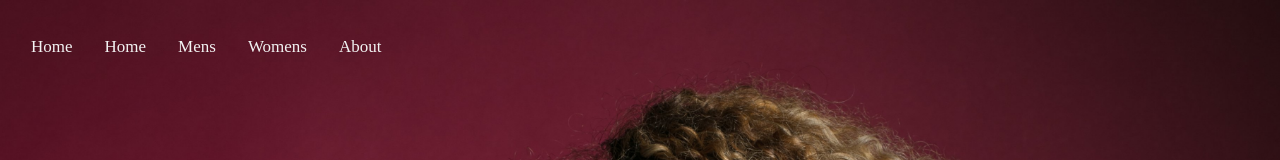
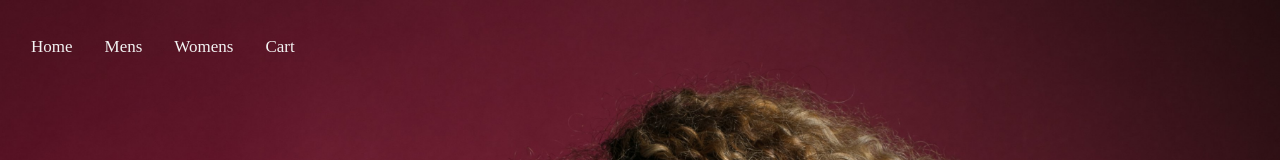
Before and after one commit to juanbonami/e-commerce-front-end, a React (Create React App) app: page / in a window 1280 px wide. Shown: the top 160 px of the page. Built offline with nearby package versions, Linux system fonts and the light colour scheme; a web font is replaced by a local one.

Commit message:
replaced anchor tags for Link components from react router

```diff
--- a/src/components/Header.js
+++ b/src/components/Header.js
@@ -10,10 +10,9 @@ export default class Header extends Component {
                 <div class="topnav">
                     <Router>
                         <Link to="/home">Home</Link>
-                      <a href="#home">Home</a>
-                      <a href="#mens">Mens</a>
-                      <a href="#womens">Womens</a>
-                      <a href="#about">About</a>
+                        <Link to="/mens">Mens</Link>
+                        <Link to="/womens">Womens</Link>
+                        <Link to="/cart">Cart</Link>
                     </Router>
 
                 </div>
```
